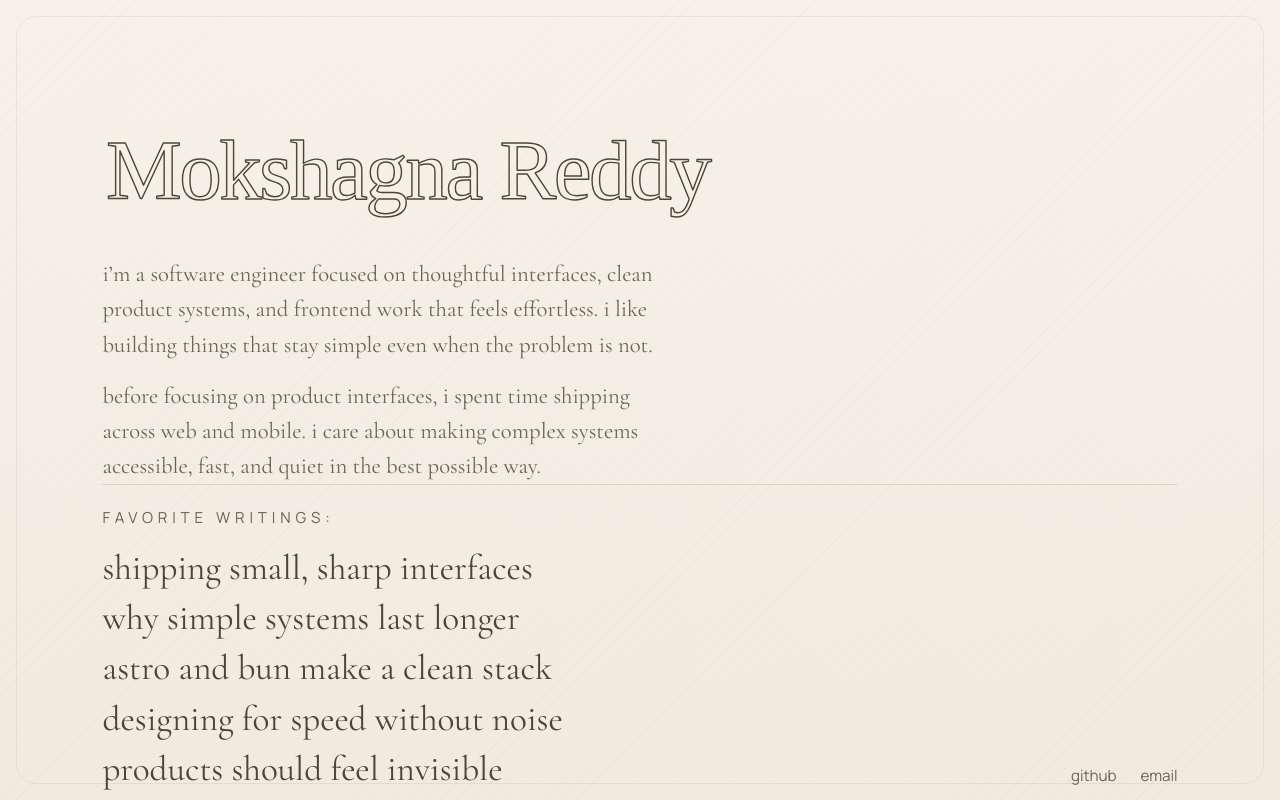
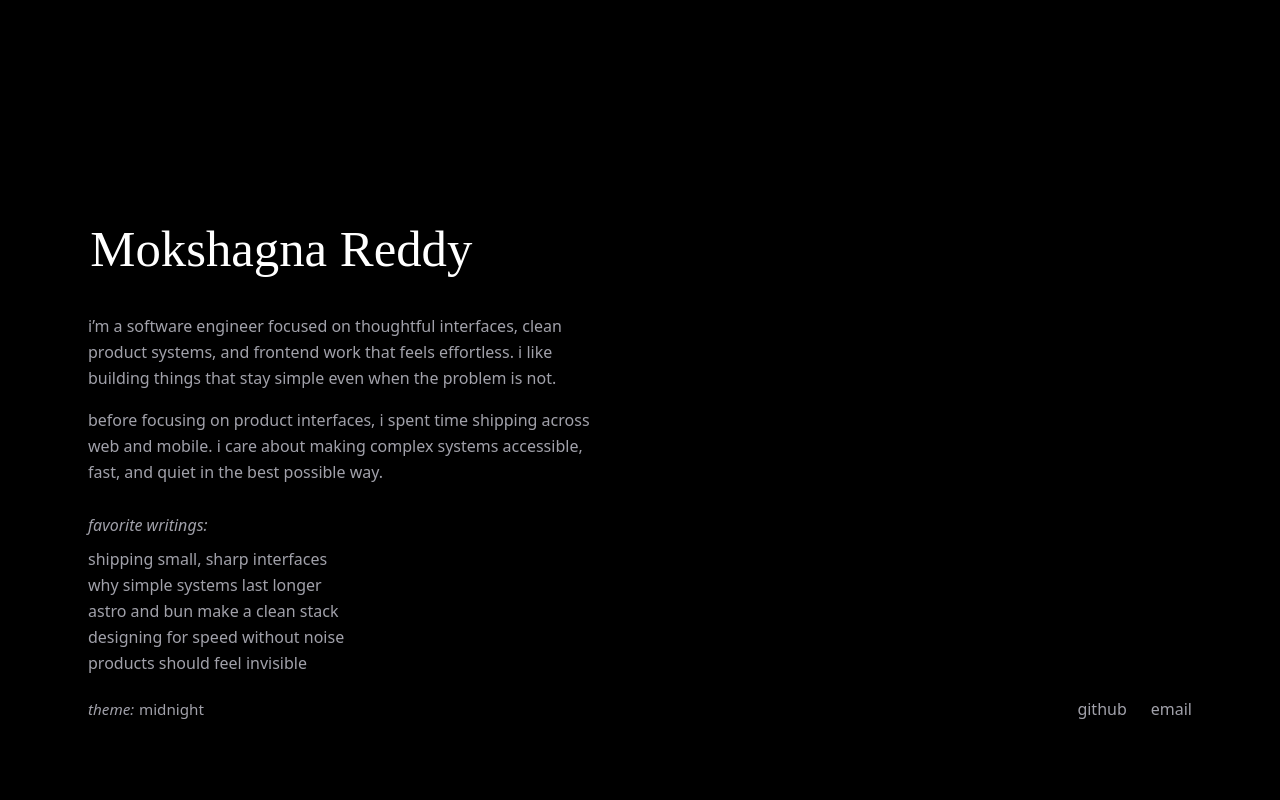
Before and after one commit to moKshagna-p/portfolio, an Astro site: page / in a window 1280 px wide. Built offline with nearby package versions, Linux system fonts and the light colour scheme; Astro itself is replaced by a stand-in of ours; a web font is replaced by a local one.

Commit message:
Apply exactly minimal layout, add theme cycler, remove grain

```diff
--- a/src/pages/index.astro
+++ b/src/pages/index.astro
@@ -39,11 +39,11 @@ const writings = [
       content="Mokshagna Reddy — a single-screen portfolio built with Bun and Astro."
     />
     <meta name="author" content="Mokshagna Reddy" />
-    <meta name="theme-color" content="#f4efe7" />
+    <meta name="theme-color" content="#000000" />
     <link rel="preconnect" href="https://fonts.googleapis.com" />
     <link rel="preconnect" href="https://fonts.gstatic.com" crossorigin />
     <link
-      href="https://fonts.googleapis.com/css2?family=Cormorant+Garamond:wght@400;500;600&family=Manrope:wght@400;500;600;700&family=Oooh+Baby&display=swap"
+      href="https://fonts.googleapis.com/css2?family=Oooh+Baby&display=swap"
       rel="stylesheet"
     />
   </head>
@@ -86,13 +86,46 @@ const writings = [
           </ul>
         </nav>
 
-        <div class="meta-links" aria-label="External contact links">
-          <a href={github} target="_blank" rel="me noopener noreferrer">
-            github
-          </a>
-          <a href={email}>email</a>
+        <div class="footer-bottom">
+          <button id="theme-toggle" class="theme-toggle">
+            <span class="theme-label">theme:</span> <span id="theme-name">midnight</span>
+          </button>
+          <div class="meta-links" aria-label="External contact links">
+            <a href={github} target="_blank" rel="me noopener noreferrer">
+              github
+            </a>
+            <a href={email}>email</a>
+          </div>
         </div>
       </footer>
     </main>
+
+    <script>
+      // Theme Cycler
+      const themes = ['midnight', 'parchment', 'graphite'];
+      let currentThemeIndex = 0;
+
+      const themeToggle = document.getElementById('theme-toggle');
+      const themeName = document.getElementById('theme-name');
+
+      if (themeToggle && themeName) {
+        themeToggle.addEventListener('click', () => {
+          currentThemeIndex = (currentThemeIndex + 1) % themes.length;
+          const newTheme = themes[currentThemeIndex];
+
+          document.documentElement.dataset.theme = newTheme;
+
+          // Animate the text change
+          themeName.style.opacity = '0';
+          themeName.style.transform = 'translateY(4px)';
+
+          setTimeout(() => {
+            themeName.innerText = newTheme;
+            themeName.style.opacity = '1';
+            themeName.style.transform = 'translateY(0)';
+          }, 200);
+        });
+      }
+    </script>
   </body>
 </html>
--- a/src/styles/global.css
+++ b/src/styles/global.css
@@ -1,189 +1,212 @@
 :root {
-  color-scheme: light;
-  --bg: #f7f1e8;
-  --bg-2: #f2eadf;
-  --text: #4f4439;
-  --muted: #6e6356;
-  --line: rgba(79, 68, 57, 0.15);
-  --line-soft: rgba(79, 68, 57, 0.08);
+  --background: #000000;
+  --foreground: #ffffff;
+  --muted: #a1a1aa;
 }
 
-*,
-*::before,
-*::after {
+[data-theme='parchment'] {
+  --background: #F4EFE7;
+  --foreground: #2A2621;
+  --muted: #7E7569;
+}
+
+[data-theme='graphite'] {
+  --background: #1C1C1C;
+  --foreground: #F5F5F5;
+  --muted: #8E8E8E;
+}
+
+*, *::before, *::after {
   box-sizing: border-box;
 }
 
-html,
-body {
-  width: 100%;
-  height: 100%;
-}
-
-html {
-  overflow: hidden;
-}
-
-body {
+html, body {
   margin: 0;
-  overflow: hidden;
-  color: var(--text);
-  background:
-    linear-gradient(180deg, var(--bg) 0%, var(--bg-2) 100%);
-  font-family: 'Manrope', system-ui, sans-serif;
-}
-
-body::before {
-  content: '';
-  position: fixed;
-  inset: 0;
-  pointer-events: none;
-  background:
-    repeating-linear-gradient(
-      135deg,
-      rgba(98, 84, 70, 0.03) 0,
-      rgba(98, 84, 70, 0.03) 1px,
-      transparent 1px,
-      transparent 12px
-    );
-  opacity: 0.7;
-}
-
-body::after {
-  content: '';
-  position: fixed;
-  inset: 1rem;
-  pointer-events: none;
-  border: 1px solid rgba(79, 68, 57, 0.08);
-  border-radius: 1.25rem;
-}
-
-a {
-  color: inherit;
+  padding: 0;
+  background-color: var(--background);
+  color: var(--foreground);
+  font-family: ui-sans-serif, system-ui, -apple-system, BlinkMacSystemFont, "Segoe UI", Roboto, "Helvetica Neue", Arial, sans-serif;
+  -webkit-font-smoothing: antialiased;
+  -moz-osx-font-smoothing: grayscale;
+  transition: background-color 0.8s cubic-bezier(0.22, 1, 0.36, 1), color 0.8s ease;
 }
 
 ::selection {
-  background: rgba(110, 99, 86, 0.18);
+  background: rgba(255, 255, 255, 0.2);
 }
 
 .page {
-  height: 100svh;
-  max-width: 72rem;
-  margin: 0 auto;
-  padding: clamp(1.25rem, 3vw, 2.75rem);
+  min-height: 100vh;
+  min-height: 100dvh;
   display: flex;
   flex-direction: column;
   justify-content: space-between;
+  max-width: 72rem; /* max-w-6xl */
+  margin: 0 auto;
+  padding: 3rem 1.5rem; /* py-12 px-6 */
 }
 
 .hero {
-  max-width: 48rem;
-  margin-top: clamp(0.5rem, 8vh, 5rem);
+  margin-top: 0;
+}
+
+@media (min-width: 768px) {
+  .hero {
+    margin-top: 10rem; /* md:mt-40 */
+  }
 }
 
 .wordmark {
   display: block;
-  width: min(100%, 42rem);
+  width: 280px;
   height: auto;
-  margin: 0 0 1.2rem;
+  margin-bottom: 1.5rem; /* mb-6 */
+}
+
+@media (min-width: 768px) {
+  .wordmark {
+    width: 400px; /* md:w-[400px] */
+  }
 }
 
 .wordmark text {
-  fill: none;
-  stroke: currentColor;
-  stroke-width: 2.2;
-  stroke-linecap: round;
-  stroke-linejoin: round;
+  fill: transparent;
+  stroke: var(--foreground);
+  stroke-width: 1.5;
   font-family: 'Oooh Baby', cursive;
   font-size: 132px;
-  letter-spacing: -0.03em;
-  paint-order: stroke fill;
+  stroke-dasharray: 2000;
+  stroke-dashoffset: 2000;
+  animation: draw 2.5s ease-in-out forwards, fillText 0.8s ease-in-out 2s forwards;
+  transition: stroke 0.8s ease, fill 0.8s ease;
 }
 
 .lede {
-  margin: 0;
-  max-width: 35rem;
   color: var(--muted);
-  font-family: 'Cormorant Garamond', Georgia, serif;
-  font-size: clamp(1.1rem, 1.85vw, 1.42rem);
-  line-height: 1.55;
+  font-size: 1rem;
+  line-height: 1.625; /* leading-relaxed */
+  max-width: 32rem; /* max-w-lg */
+  margin-top: 1rem;
+  margin-bottom: 0;
+  opacity: 0;
+  transform: translateY(10px);
+  animation: fadeUp 0.8s ease-out forwards;
 }
 
-.lede + .lede {
-  margin-top: 1rem;
+.lede:first-of-type {
+  margin-top: 0;
+  animation-delay: 1.2s;
+}
+
+.lede:last-of-type {
+  animation-delay: 1.5s;
 }
 
 .footer {
-  display: flex;
-  justify-content: space-between;
-  align-items: flex-end;
-  gap: 2rem;
-  padding-top: 1.35rem;
-  border-top: 1px solid var(--line);
+  opacity: 0;
+  transform: translateY(10px);
+  animation: fadeUp 0.8s ease-out forwards;
+  animation-delay: 1.8s;
+  padding-bottom: 2rem;
 }
 
 .section-label {
-  margin: 0 0 1.35rem;
   color: var(--muted);
-  font-size: 0.95rem;
-  letter-spacing: 0.32em;
-  text-transform: uppercase;
+  font-size: 1rem;
+  font-style: italic; /* italic */
+  margin-bottom: 0.75rem; /* mb-3 */
+  margin-top: 0;
 }
 
 .link-list {
   list-style: none;
   margin: 0;
   padding: 0;
-  display: grid;
-  gap: 0.95rem;
+}
+
+.link-list li {
+  margin-top: 0.25rem; /* space-y-1 */
 }
 
 .link-list a {
-  color: var(--text);
-  font-family: 'Cormorant Garamond', Georgia, serif;
-  font-size: 2.2rem;
-  line-height: 1;
+  color: var(--muted);
   text-decoration: none;
-  transition: opacity 180ms ease;
+  transition: color 0.3s ease;
 }
 
-.link-list a:hover,
-.meta-links a:hover {
-  opacity: 0.72;
+.link-list a:hover {
+  color: var(--foreground);
+}
+
+.footer-bottom {
+  display: flex;
+  justify-content: space-between;
+  align-items: center;
+  margin-top: 1.5rem;
+  width: 100%;
+}
+
+.theme-toggle {
+  background: none;
+  border: none;
+  padding: 0;
+  color: var(--muted);
+  font-family: inherit;
+  font-size: 0.95rem;
+  cursor: pointer;
+  display: flex;
+  gap: 0.3rem;
+  align-items: center;
+  transition: color 0.3s ease;
+}
+
+.theme-toggle:hover {
+  color: var(--foreground);
+}
+
+.theme-label {
+  font-style: italic;
+}
+
+#theme-name {
+  display: inline-block;
+  transition: opacity 0.2s ease, transform 0.2s ease;
 }
 
 .meta-links {
   display: flex;
-  justify-content: flex-end;
-  gap: 1.5rem;
+  gap: 1.5rem; /* gap-6 */
   color: var(--muted);
-  font-size: 0.95rem;
+  justify-content: flex-end; /* justify-end */
 }
 
 .meta-links a {
+  color: var(--muted);
   text-decoration: none;
+  transition: color 0.2s ease;
 }
 
-@media (max-width: 760px) {
-  .page {
-    padding: 1rem;
+.meta-links a:hover {
+  color: var(--foreground);
+}
+
+@keyframes draw {
+  to {
+    stroke-dashoffset: 0;
   }
+}
 
-  .footer {
-    flex-direction: column;
-    align-items: flex-start;
+@keyframes fillText {
+  to {
+    fill: var(--foreground);
+    stroke-width: 0;
   }
+}
 
-  .meta-links {
-    justify-content: flex-start;
-  }
-
-  .wordmark text {
-    font-size: 94px;
-  }
-
-  .link-list a {
-    font-size: 1.8rem;
+@keyframes fadeUp {
+  to {
+    opacity: 1;
+    transform: translateY(0);
   }
 }
 
@@ -195,4 +218,18 @@ a {
     transition: none !important;
     scroll-behavior: auto !important;
   }
+
+  .wordmark text {
+    stroke-dasharray: none;
+    stroke-dashoffset: 0;
+    fill: var(--foreground);
+    stroke-width: 0;
+  }
+
+  .lede, .footer {
+    opacity: 1;
+    transform: none;
+  }
 }
+
+/* --- FUN VIBES --- */
```
